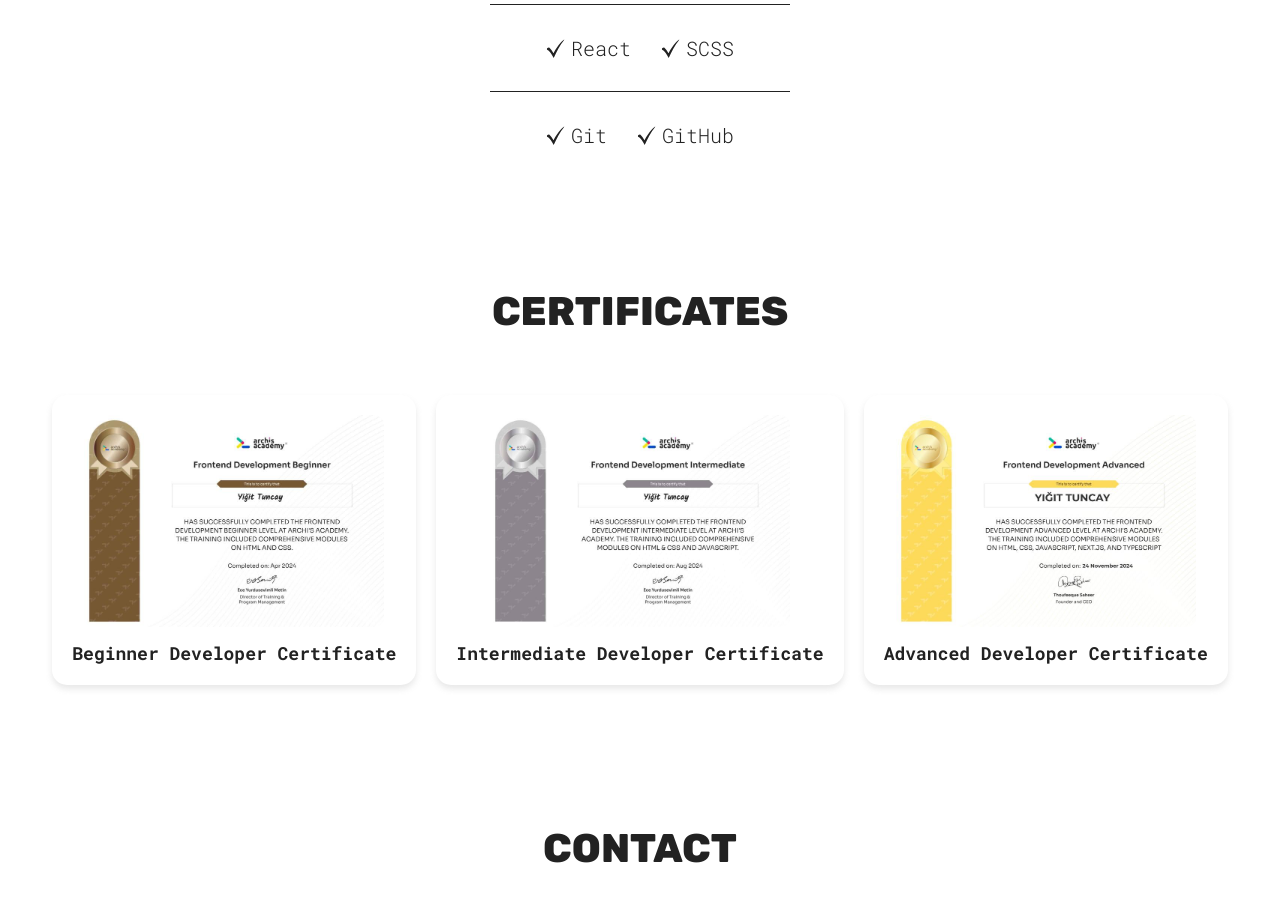
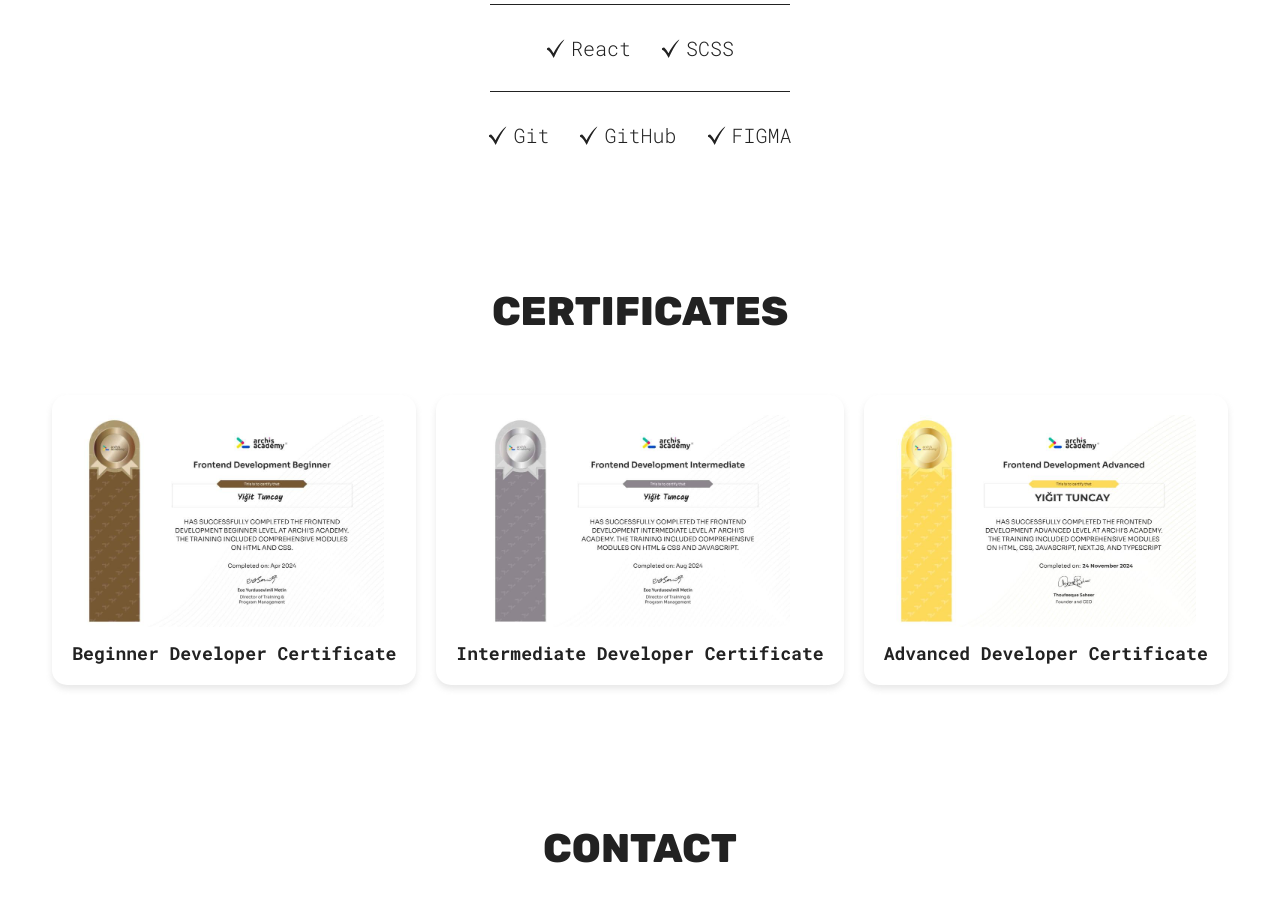
Before and after one commit to ygttncy/Portfolyo, a React (Vite) app: page / in a window 1280 px wide. Shown: the part 1920-2822 px from the top of the page. Built offline with nearby package versions, Linux system fonts and the light colour scheme.

Commit message:
Add Skill

```diff
--- a/src/sections/Skills/Skills.jsx
+++ b/src/sections/Skills/Skills.jsx
@@ -26,6 +26,7 @@ function Skills() {
       <div className={styles.skillList}>
         <SkillList src={checkMarkIcon} skill="Git" />
         <SkillList src={checkMarkIcon} skill="GitHub" />
+        <SkillList src={checkMarkIcon} skill="FIGMA" />
       </div>
     </section>
   );
```
